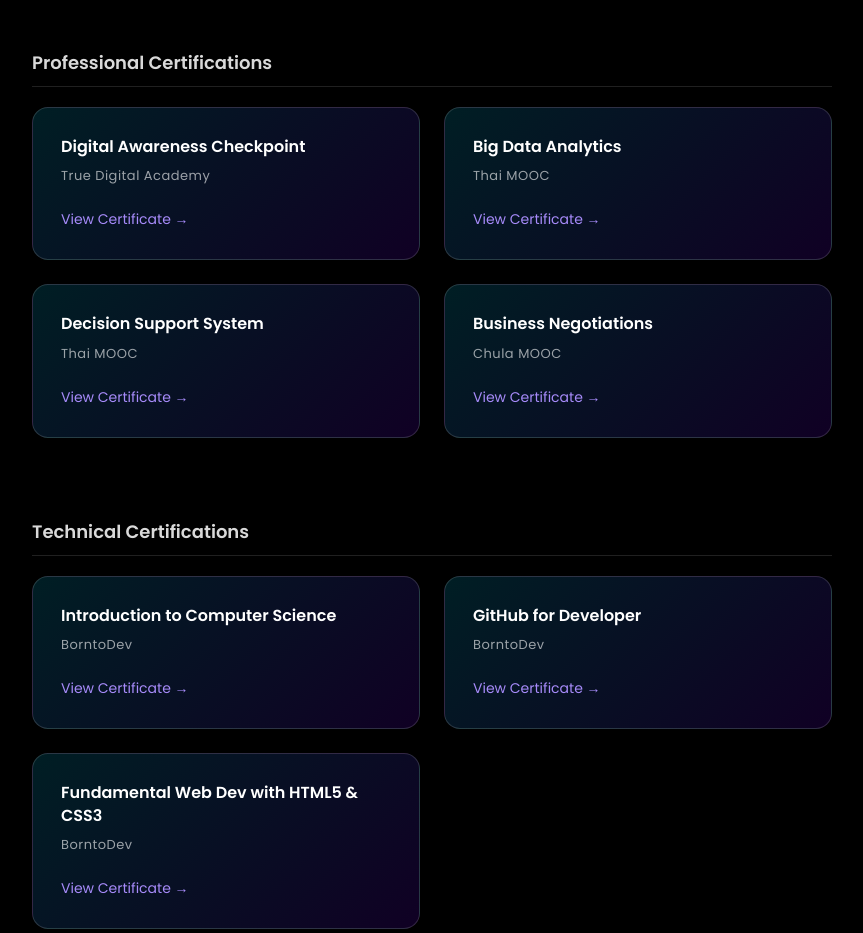
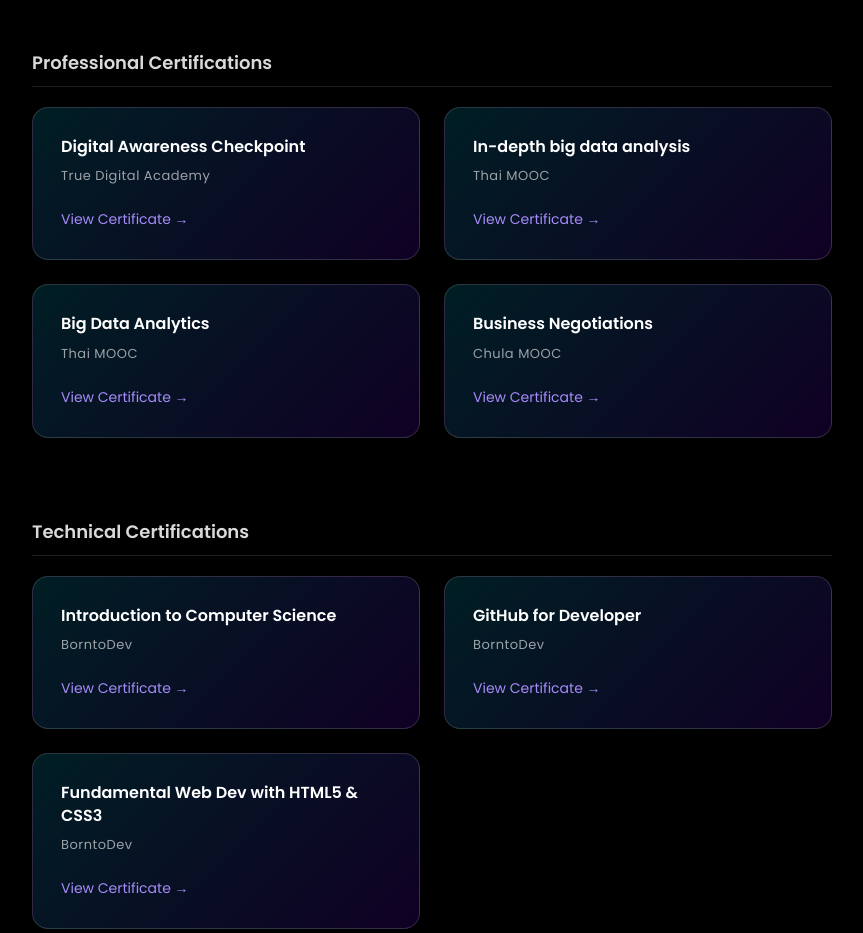
Before and after one commit to jirawatbutkul9-ops/Jirawat-Butkul_Resume, a plain HTML site: page index.html in a window 1280 px wide. Shown: the part 3000-3933 px from the top of the page, without its empty margins (208-1071 px from the left). Drawn offline with Linux system fonts and the light colour scheme.

Commit message:
Update index.html

```diff
--- a/index.html
+++ b/index.html
@@ -213,13 +213,13 @@
       </div>
 
       <div class="cert-card">
-        <h3 class="cert-title">Big Data Analytics</h3>
+        <h3 class="cert-title">In-depth big data analysis</h3>
         <p class="cert-issuer">Thai MOOC</p>
         <a href="RMUTT RMUTT015 ใบรับรอง _ Thai MOOC_LMS.pdf" target="_blank" class="cert-link">View Certificate →</a>
       </div>
 
       <div class="cert-card">
-        <h3 class="cert-title">Decision Support System</h3>
+        <h3 class="cert-title">Big Data Analytics</h3>
         <p class="cert-issuer">Thai MOOC</p>
         <a href="RSU RSU003 ใบรับรอง _ Thai MOOC_LMS.pdf" target="_blank" class="cert-link">View Certificate →</a>
       </div>
```
